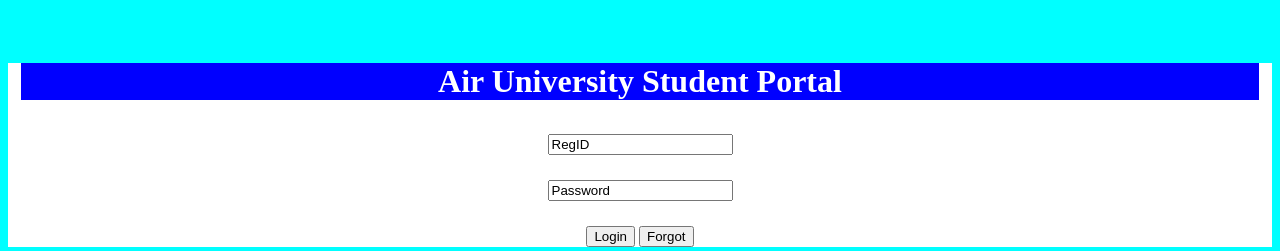
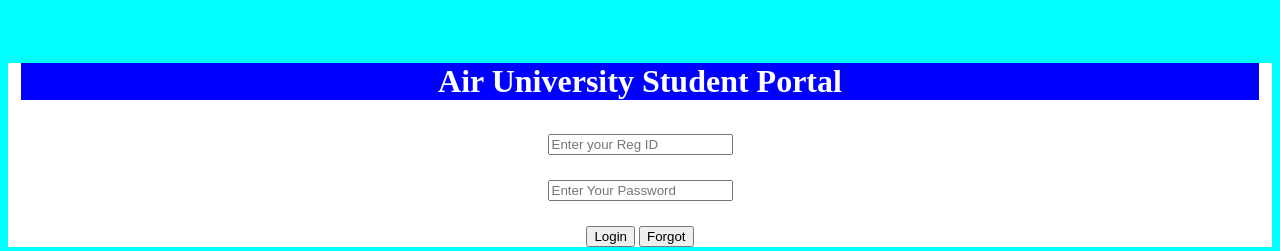
Before and after one commit to SE-Muhammad-Shamoil/FrontEnd_Project_Student_Portal_login_Redesign, a plain HTML site: page index.html in a window 1280 px wide. Shown: the top 251 px of the page. Drawn offline with Linux system fonts and the light colour scheme.

Commit message:
Added Placeholder

```diff
--- a/index.html
+++ b/index.html
@@ -9,15 +9,15 @@
   </head>
 
   <body>
+
     <div class="container1">
 
         <div class="input">
           <h1 class="title">Air University Student Portal</h1>
-          <input type="text" value="RegID" class="input">
+          <input type="text" placeholder="Enter your Reg ID" class="input">
           <br>
-          <input type="text" value="Password" class="input">
+          <input type="text" placeholder="Enter Your Password" class="input">
         </div>
-
 
         <div class="buttonsdiv">
           <button class="bttn" >Login</button>
```
